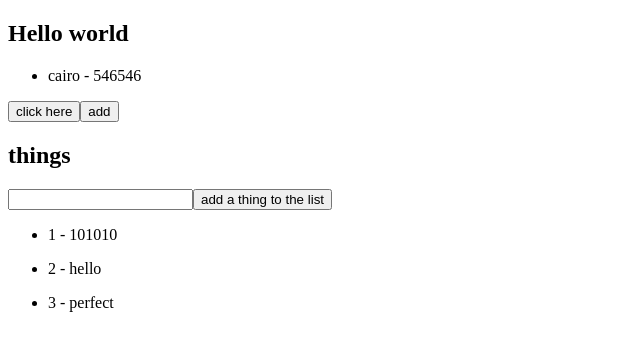
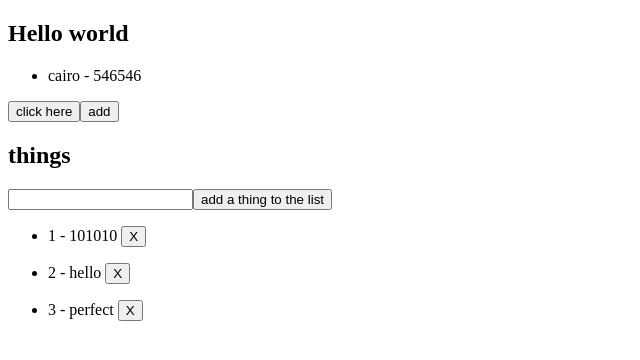
Before and after one commit to mahmoodahmad100/ng-go, an Angular app: page / in a window 1280 px wide. Shown: the top 360 px of the page, without its empty margins (0-640 px from the left). Built offline with nearby package versions, Linux system fonts and the light colour scheme.

Commit message:
delete from the list button

```diff
--- a/src/app/components/user/user.component.html
+++ b/src/app/components/user/user.component.html
@@ -15,5 +15,5 @@
 </form>
 
 <ul *ngFor="let thing of things; let i = index">
-	<li>{{i + 1}} - {{thing}}</li>
+	<li>{{i + 1}} - {{thing}} <button (click)="delete(thing)">X</button></li>
 </ul>
```
